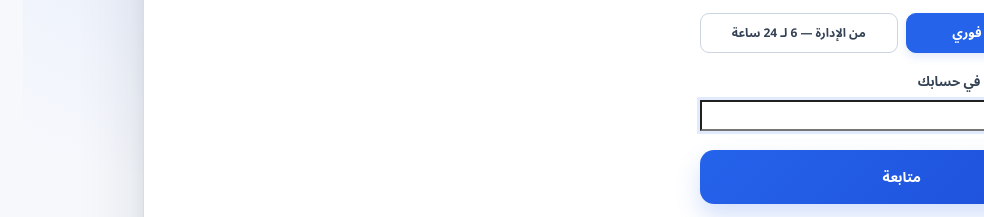
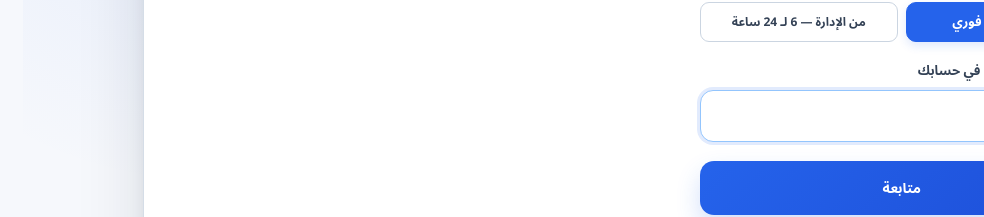
Before and after one commit to alomdamohamed652-afk/Tezkar, a Next.js app in the folder apps/web/: page /forgot-password in a window 1280 px wide. Shown: the part 341-558 px from the top of the page, without its empty margins (296-1280 px from the left). Built offline with nearby package versions, Linux system fonts and the light colour scheme; no server answers.

Commit message:
fix(web): منع تجاوز حقول نماذج الدخول لحواف الكارت على الموبايل (minmax(0,1fr)) وتنسيق حقول auth-field المباشرة

```diff
--- a/apps/web/app/globals.css
+++ b/apps/web/app/globals.css
@@ -1104,8 +1104,8 @@ tbody td:nth-child(n){font-variant-numeric:tabular-nums}
   font-size:14px;
   line-height:1.8;
 }
-.auth-form{display:grid;gap:19px}
-.auth-field{display:grid;gap:8px}
+.auth-form{display:grid;grid-template-columns:minmax(0,1fr);gap:19px}
+.auth-field{display:grid;grid-template-columns:minmax(0,1fr);gap:8px}
 .auth-field>span{
   color:var(--ink-2);
   font-size:13px;
@@ -1131,6 +1131,25 @@ tbody td:nth-child(n){font-variant-numeric:tabular-nums}
   box-shadow:0 0 0 4px rgba(37,99,235,.08);
 }
 .auth-input-wrap input::placeholder{color:#a7b2c3}
+.auth-field>input{
+  width:100%;
+  height:52px;
+  padding:0 14px;
+  border:1px solid var(--border);
+  border-radius:13px;
+  outline:none;
+  background:#fbfcfe;
+  color:var(--ink);
+  font:inherit;
+  font-size:14px;
+  transition:border-color .18s,box-shadow .18s,background .18s;
+}
+.auth-field>input:focus{
+  border-color:#93c5fd;
+  background:#fff;
+  box-shadow:0 0 0 4px rgba(37,99,235,.08);
+}
+.auth-field>input::placeholder{color:#a7b2c3}
 .auth-input-icon{
   position:absolute;
   right:15px;top:50%;
```
